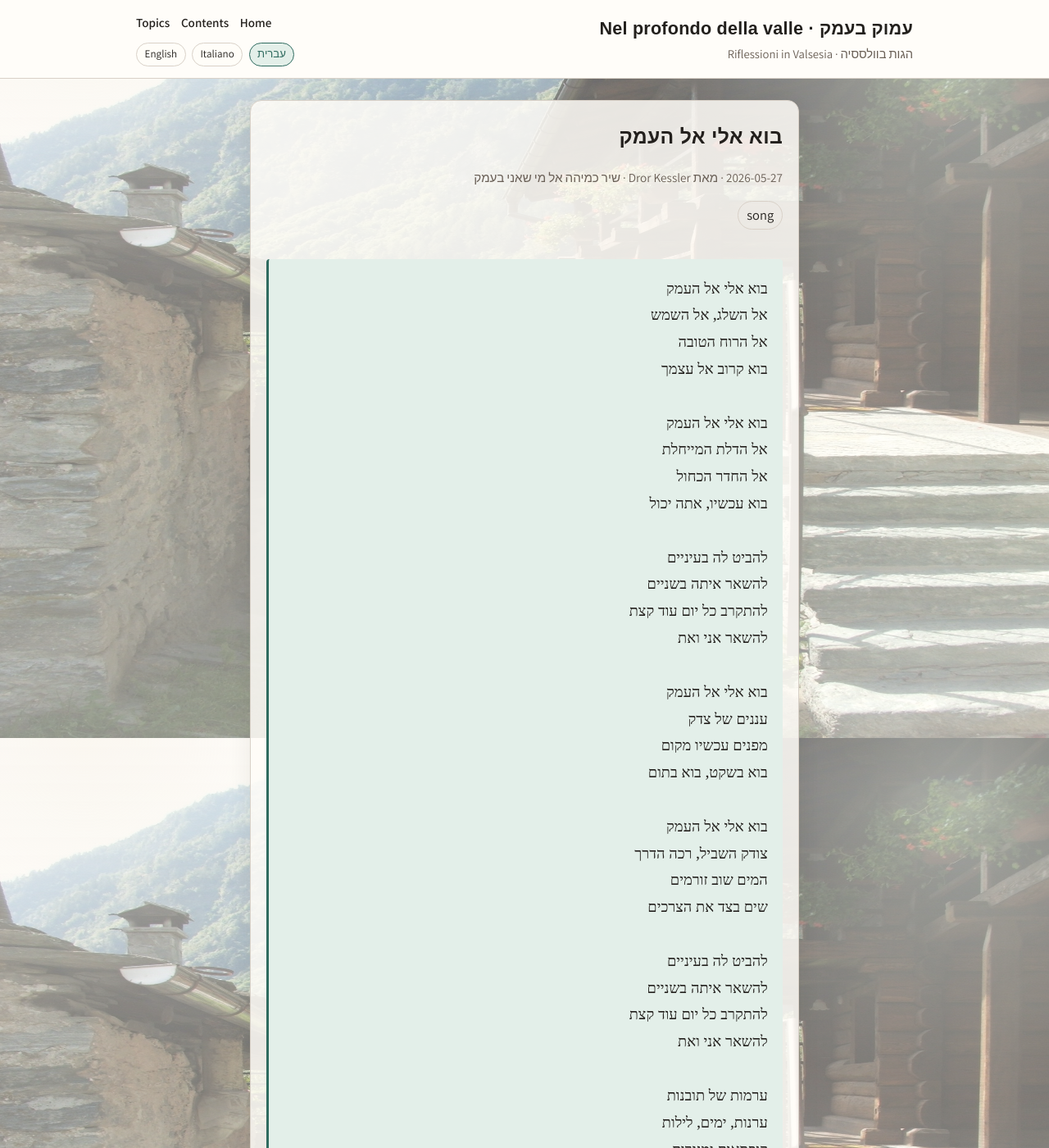
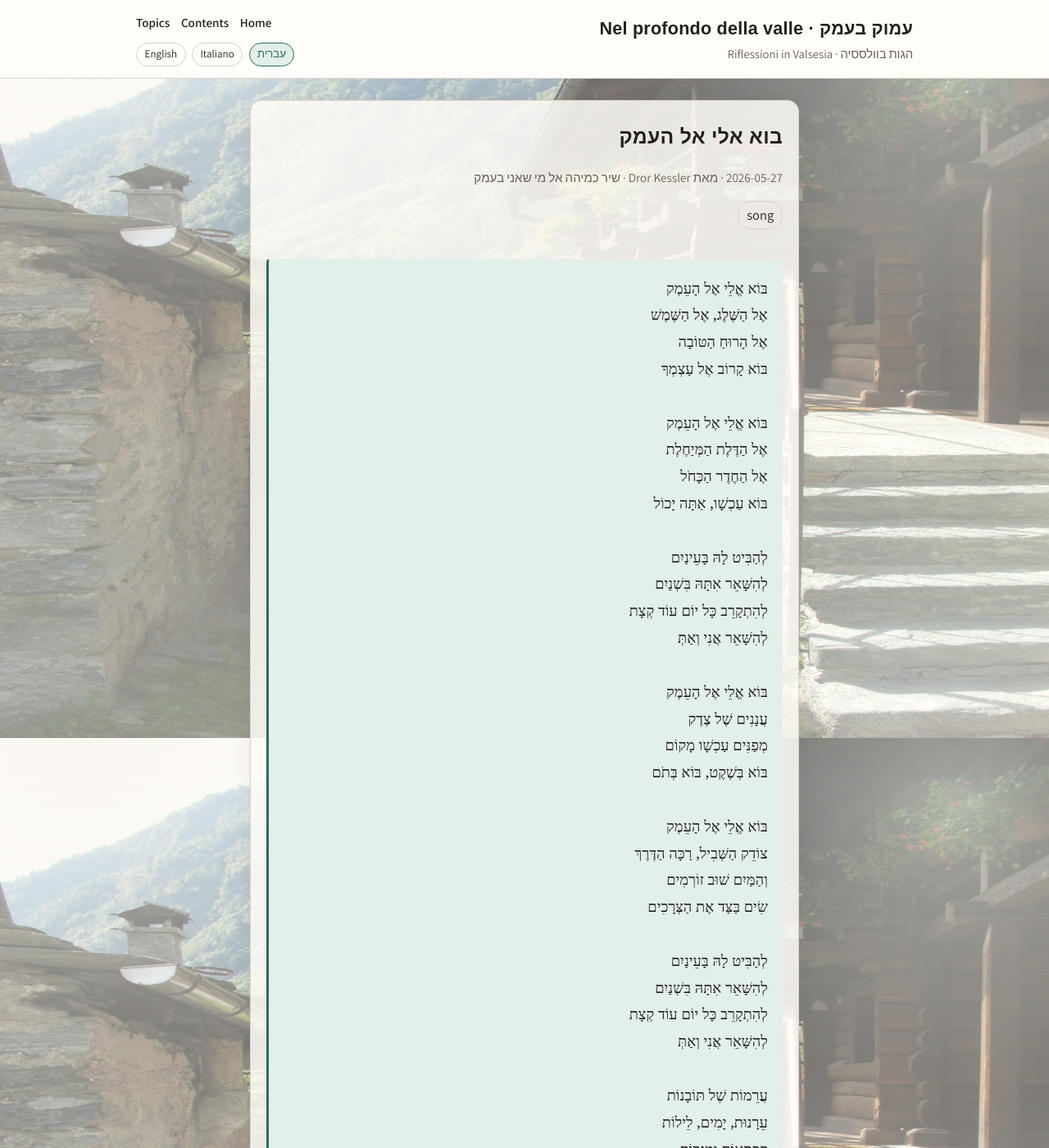
Before and after one commit to dror27/valsesia, a Jekyll site: the page built from _essays_he/come_to_me_to_the_valley.md, in a window 1280 px wide and 1400 px high. Shown: the whole window at 82% size. Built offline with Jekyll 4.4.1, drawn with Linux system fonts in a browser that asks for light colours; some web fonts are replaced; some of the changed text lies outside the part shown.

Commit message:
Update come_to_me_to_the_valley.md

```diff
--- a/_essays_he/come_to_me_to_the_valley.md
+++ b/_essays_he/come_to_me_to_the_valley.md
@@ -13,48 +13,48 @@ related_reading:
 ---
 
 <pre class="song-lyrics">
-בוא אלי אל העמק
-אל השלג, אל השמש
-אל הרוח הטובה
-בוא קרוב אל עצמך
+בּוֹא אֱלֵי אֶל הָעֵמֶק
+אֶל הַשֶּׁלֶג, אֶל הַשֶּׁמֶשׁ
+אֶל הָרוּחַ הַטּוֹבָה
+בּוֹא קָרוֹב אֶל עַצְמְךָ
 
-בוא אלי אל העמק
-אל הדלת המייחלת
-אל החדר הכחול
-בוא עכשיו, אתה יכול
+בּוֹא אֱלֵי אֶל הָעֵמֶק
+אֶל הַדֶּלֶת הַמְּיַחֶלֶת
+אֶל הַחֶדֶר הַכָּחֹל
+בּוֹא עַכְשָׁו, אַתָּה יָכוֹל
 
-להביט לה בעיניים
-להשאר איתה בשניים
-להתקרב כל יום עוד קצת
-להשאר אני ואת
+לְהַבִּיט לָהּ בָּעֵינַיִם
+לְהִשָּׁאֵר אִתָּהּ בִּשְׁנַיִם
+לְהִתְקָרֵב כָּל יוֹם עוֹד קְצָת
+לְהִשָּׁאֵר אֲנִי וְאַתְּ
 
-בוא אלי אל העמק
-עננים של צדק
-מפנים עכשיו מקום
-בוא בשקט, בוא בתום
+בּוֹא אֱלֵי אֶל הָעֵמֶק
+עֲנָנִים שֶׁל צֶדֶק
+מְפַנִּים עַכְשָׁו מָקוֹם
+בּוֹא בְּשֶׁקֶט, בּוֹא בְּתֹם
 
-בוא אלי אל העמק
-צודק השביל, רכה הדרך
-המים שוב זורמים
-שים בצד את הצרכים
+בּוֹא אֱלֵי אֶל הָעֵמֶק
+צוֹדֵק הַשְּׁבִיל, רַכָּה הַדֶּרֶךְ
+וְהַמַּיִם שׁוּב זוֹרְמִים
+שִׂים בַּצַּד אֶת הַצְּרָכִים
 
-להביט לה בעיניים
-להשאר איתה בשניים
-להתקרב כל יום עוד קצת
-להשאר אני ואת
+לְהַבִּיט לָהּ בָּעֵינַיִם
+לְהִשָּׁאֵר אִתָּהּ בִּשְׁנַיִם
+לְהִתְקָרֵב כָּל יוֹם עוֹד קְצָת
+לְהִשָּׁאֵר אֲנִי וְאַתְּ
 
-ערמות של תובנות
-ערנות, ימים, לילות
-קופסאות ומגירות
-עקצוצים והזיות
+עֲרֵמוֹת שֶׁל תּוֹבָנוֹת
+עֵרָנוּת, יָמִים, לֵילוֹת
+קֻפְסָאוֹת וּמְגֵרוֹת
+עִקְצוּצִים וַהֲזָיוֹת
 
-בוא אלי אל העמק
-צא ולמד, כתוב עוד פרק
-התחזק באמונה
-האחז באדמה
+בּוֹא אֱלֵי אֶל הָעֵמֶק
+צֵא וּלְמַד, כָּתוּב עוֹד פֶּרֶק
+הִתְחַזֵּק בֶּאֱמוּנָה
+הֵאָחֵז בָּאֲדָמָה
 
-בוא אלי אל העמק
-יש לזמן עדיין ערך
-בוא עכשיו, מהר
-בוא אלי, חבר
+בּוֹא אֱלֵי אֶל הָעֵמֶק
+יֵשׁ לַזְּמַן עֲדַיִן עֵרֶךְ
+בּוֹא עַכְשָׁו, מַהֵר
+בּוֹא אֱלֵי, חָבֵר
 </pre>
```
